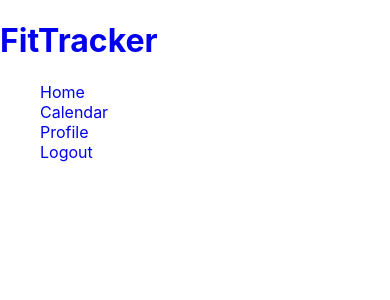
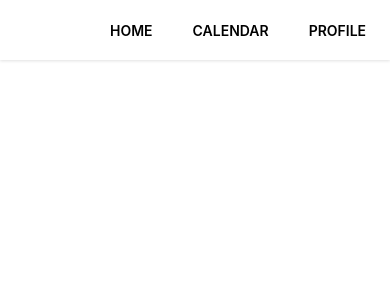
Before and after one commit to Ally27/FitTracker, a React (Create React App) app in the folder client/: page / in a window 390 px wide. Shown: the top 300 px of the page. Built offline with nearby package versions, Linux system fonts and the light colour scheme.

Commit message:
Created hamburger menu css with transition

```diff
--- a/client/src/App.css
+++ b/client/src/App.css
@@ -5,12 +5,6 @@
 .App-logo {
   height: 40vmin;
   pointer-events: none;
-}
-
-@media (prefers-reduced-motion: no-preference) {
-  .App-logo {
-    animation: App-logo-spin infinite 20s linear;
-  }
 }
 
 .App-header {
@@ -28,11 +22,92 @@
   color: #61dafb;
 }
 
-.navbar,
-ul,
-a{
+.navbar {
+  position: fixed;
+  top: 0;
+  left: 0;
+  width: 100%;
+  height: 60px;
+  background-color: #fff;
+  box-shadow: 0 1px 3px rgba(0, 0, 0, 0.12);
+  display: flex;
+  justify-content: flex-start;
+  align-items: center;
+  padding: 0 50px;
+  box-sizing: border-box;
+}
+
+ul {
+  list-style: none;
+  display: flex;
+  align-items: center;
+}
+
+li {
+  padding: 0 20px;
+}
+
+li a {
   text-decoration: none;
-  list-style-type: none;
+  color: #000;
+  font-size: 14px;
+  font-weight: 600;
+  text-transform: uppercase;
+  transition: all 0.3s ease;
+}
+
+li a:hover {
+  color: #e74c3c;
+}
+
+img {
+  margin-top: 20px;
+  width: 80px;
+}
+
+.slide-in {
+  transform: translateX(0);
+  transition: transform 0.3s ease-out;
+}
+
+.slide-out {
+  transform: translateX(100%);
+  transition: transform 0.3s ease-out;
+}
+
+.hamburger {
+  display: flex;
+  flex-direction: column;
+  justify-content: space-between;
+  width: 25px;
+  height: 20px;
+  cursor: pointer;
+}
+
+.hamburger span {
+  display: block;
+  width: 100%;
+  height: 2px;
+  background-color: #000;
+  transition: transform 0.3s ease-out;
+}
+
+.hamburger.open span:nth-child(1) {
+  transform: rotate(45deg) translate(5px, 5px);
+}
+
+.hamburger.open span:nth-child(2) {
+  opacity: 0;
+}
+
+.hamburger.open span:nth-child(3) {
+  transform: rotate(-45deg) translate(5px, -5px);
+}
+
+@media (prefers-reduced-motion: no-preference) {
+  .App-logo {
+    animation: App-logo-spin infinite 20s linear;
+  }
 }
 
 @keyframes App-logo-spin {
@@ -43,3 +118,32 @@ a{
     transform: rotate(360deg);
   }
 }
+
+@keyframes slide-in {
+  from {
+    transform: translateX(100%);
+  }
+  to {
+    transform: translateX(0);
+  }
+}
+
+@keyframes slide-out {
+  from {
+    transform: translateX(0);
+  }
+  to {
+    transform: translateX(100%);
+  }
+}
+
+.container {
+  max-width: 1200px;
+  margin: 0 auto;
+  padding: 0 15px;
+}
+
+.logo {
+  width: 80px;
+  height: 80px;
+}
```
